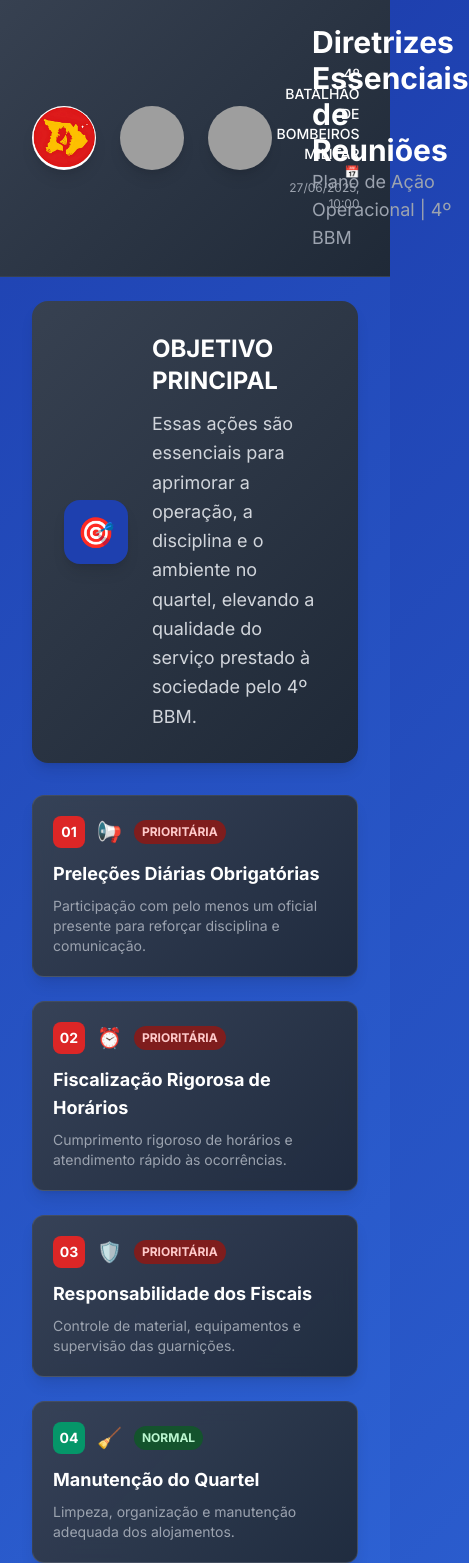
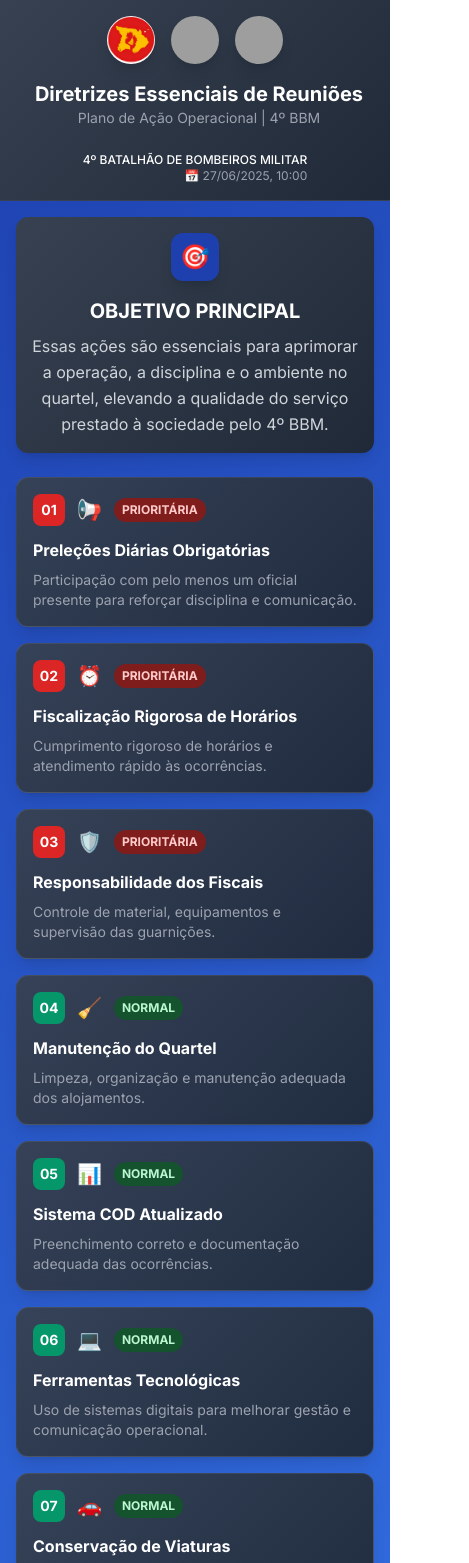
Before and after one commit to jvmendesjr/4bbm, a plain HTML site: page index.html in a window 390 px wide. Shown: the top 1563 px of the page, 469 px wide, since content can reach past the window. Drawn offline with nearby package versions, Linux system fonts and the light colour scheme; grey boxes are pictures that could not be loaded.

Commit message:
Update index.html
responsividade

```diff
--- a/index.html
+++ b/index.html
@@ -27,6 +27,98 @@
         .system-blue { background: #1e40af; }
         .system-green { background: #059669; }
         .system-red { background: #dc2626; }
+
+        /* Melhorias de responsividade */
+        @media (max-width: 768px) {
+            .mobile-header-stack {
+                flex-direction: column;
+                gap: 1rem;
+                text-align: center;
+            }
+
+            .mobile-logos {
+                flex-wrap: wrap;
+                justify-content: center;
+                gap: 0.75rem;
+            }
+
+            .mobile-logos img {
+                width: 3rem;
+                height: 3rem;
+            }
+
+            .mobile-title {
+                font-size: 1.5rem;
+                line-height: 1.3;
+            }
+
+            .mobile-subtitle {
+                font-size: 0.875rem;
+            }
+
+            .mobile-unit-info {
+                text-align: center;
+                margin-top: 0.5rem;
+            }
+
+            .mobile-objective {
+                flex-direction: column;
+                text-align: center;
+                gap: 1rem;
+            }
+
+            .mobile-objective-icon {
+                width: 3rem;
+                height: 3rem;
+                align-self: center;
+            }
+
+            .mobile-task-grid {
+                grid-template-columns: 1fr;
+                gap: 1rem;
+            }
+
+            .mobile-stats-grid {
+                grid-template-columns: 1fr;
+                gap: 1rem;
+            }
+
+            .mobile-padding {
+                padding-left: 1rem;
+                padding-right: 1rem;
+            }
+
+            .mobile-card-padding {
+                padding: 1rem;
+            }
+
+            .mobile-task-padding {
+                padding: 1rem;
+            }
+        }
+
+        @media (max-width: 480px) {
+            .mobile-small-title {
+                font-size: 1.25rem;
+            }
+
+            .mobile-small-subtitle {
+                font-size: 0.75rem;
+            }
+
+            .mobile-small-objective-title {
+                font-size: 1.25rem;
+            }
+
+            .mobile-small-objective-text {
+                font-size: 0.875rem;
+            }
+
+            .mobile-small-padding {
+                padding-left: 0.75rem;
+                padding-right: 0.75rem;
+            }
+        }
     </style>
     <script>
         tailwind.config = {
@@ -58,26 +150,24 @@
     <div class="min-h-screen">
         <!-- Header with Logos -->
         <header class="card-presentation border-b border-gray-200 dark:border-gray-700 theme-transition">
-            <div class="px-8 py-6">
-                <div class="flex items-center justify-between">
-                    <div class="flex items-center gap-6">
+            <div class="px-4 md:px-8 py-4 md:py-6 mobile-padding mobile-small-padding">
+                <div class="flex items-center justify-between mobile-header-stack">
+                    <div class="flex items-center gap-4 md:gap-6 mobile-logos">
                         <!-- Logos lado a lado -->
-                        <img src="logocratus4BBM.png" alt="Logo Ceará" class="w-16 h-16 rounded-full shadow-lg">
-                        <img src="logoiguatu4BBM.png" alt="Logo CBMCE" class="w-16 h-16 rounded-full shadow-lg">
-                        <img src="taua.png" alt="Logo 4º BBM" class="w-16 h-16 rounded-full shadow-lg">
+                        <img src="logocratus4BBM.png" alt="Logo Ceará" class="w-12 h-12 md:w-16 md:h-16 rounded-full shadow-lg">
+                        <img src="logoiguatu4BBM.png" alt="Logo CBMCE" class="w-12 h-12 md:w-16 md:h-16 rounded-full shadow-lg">
+                        <img src="taua.png" alt="Logo 4º BBM" class="w-12 h-12 md:w-16 md:h-16 rounded-full shadow-lg">
 
-                        <div class="ml-4">
-                            <h1 class="text-3xl font-bold text-gray-900 dark:text-white">Diretrizes Essenciais de Reuniões</h1>
-                            <p class="text-lg text-gray-600 dark:text-gray-400">Plano de Ação Operacional | 4º BBM</p>
+                        <div class="ml-2 md:ml-4">
+                            <h1 class="text-xl md:text-3xl font-bold text-gray-900 dark:text-white mobile-title mobile-small-title">Diretrizes Essenciais de Reuniões</h1>
+                            <p class="text-sm md:text-lg text-gray-600 dark:text-gray-400 mobile-subtitle mobile-small-subtitle">Plano de Ação Operacional | 4º BBM</p>
                         </div>
                     </div>
 
                     <div class="flex items-center gap-4">
-
-
                         <!-- Unit Info -->
-                        <div class="text-right">
-                            <p class="text-sm font-medium text-gray-900 dark:text-white">4º BATALHÃO DE BOMBEIROS MILITAR</p>
+                        <div class="text-right mobile-unit-info">
+                            <p class="text-xs md:text-sm font-medium text-gray-900 dark:text-white">4º BATALHÃO DE BOMBEIROS MILITAR</p>
                             <p class="text-xs text-gray-500 dark:text-gray-400">📅 27/06/2025, 10:00</p>
                         </div>
                     </div>
@@ -86,16 +176,16 @@
         </header>
 
         <!-- Main Content -->
-        <main class="px-8 py-6">
+        <main class="px-4 md:px-8 py-4 md:py-6 mobile-padding mobile-small-padding">
             <!-- Objective Banner -->
-            <div class="card-presentation rounded-2xl p-8 mb-8 shadow-lg">
-                <div class="flex items-center gap-6">
-                    <div class="w-16 h-16 system-blue rounded-2xl flex items-center justify-center flex-shrink-0 shadow-lg">
-                        <span class="text-3xl text-white">🎯</span>
+            <div class="card-presentation rounded-xl md:rounded-2xl p-4 md:p-8 mb-6 md:mb-8 shadow-lg mobile-card-padding">
+                <div class="flex items-center gap-4 md:gap-6 mobile-objective">
+                    <div class="w-12 h-12 md:w-16 md:h-16 system-blue rounded-xl md:rounded-2xl flex items-center justify-center flex-shrink-0 shadow-lg mobile-objective-icon">
+                        <span class="text-2xl md:text-3xl text-white">🎯</span>
                     </div>
                     <div>
-                        <h2 class="text-2xl font-bold text-gray-900 dark:text-white mb-3">OBJETIVO PRINCIPAL</h2>
-                        <p class="text-lg text-gray-700 dark:text-gray-300 leading-relaxed">
+                        <h2 class="text-xl md:text-2xl font-bold text-gray-900 dark:text-white mb-2 md:mb-3 mobile-small-objective-title">OBJETIVO PRINCIPAL</h2>
+                        <p class="text-base md:text-lg text-gray-700 dark:text-gray-300 leading-relaxed mobile-small-objective-text">
                             Essas ações são essenciais para aprimorar a operação, a disciplina e o ambiente no quartel,
                             elevando a qualidade do serviço prestado à sociedade pelo 4º BBM.
                         </p>
@@ -104,154 +194,154 @@
             </div>
 
             <!-- Tasks Compact Grid -->
-            <div class="grid grid-cols-1 md:grid-cols-2 lg:grid-cols-3 gap-6 mb-8">
+            <div class="grid grid-cols-1 md:grid-cols-2 lg:grid-cols-3 gap-4 md:gap-6 mb-6 md:mb-8 mobile-task-grid">
                 <!-- Task 1 -->
-                <div class="task-compact rounded-xl p-5 priority-high shadow-lg">
+                <div class="task-compact rounded-xl p-4 md:p-5 priority-high shadow-lg mobile-task-padding">
                     <div class="flex items-center gap-3 mb-3">
                         <div class="w-8 h-8 system-red text-white rounded-lg flex items-center justify-center font-bold text-sm">01</div>
                         <span class="text-xl">📢</span>
                         <span class="px-2 py-1 text-xs font-bold bg-red-100 dark:bg-red-900 text-red-800 dark:text-red-200 rounded-full">PRIORITÁRIA</span>
                     </div>
-                    <h3 class="text-lg font-bold text-gray-900 dark:text-white mb-2">Preleções Diárias Obrigatórias</h3>
+                    <h3 class="text-base md:text-lg font-bold text-gray-900 dark:text-white mb-2">Preleções Diárias Obrigatórias</h3>
                     <p class="text-sm text-gray-600 dark:text-gray-400">Participação com pelo menos um oficial presente para reforçar disciplina e comunicação.</p>
                 </div>
 
                 <!-- Task 2 -->
-                <div class="task-compact rounded-xl p-5 priority-high shadow-lg">
+                <div class="task-compact rounded-xl p-4 md:p-5 priority-high shadow-lg mobile-task-padding">
                     <div class="flex items-center gap-3 mb-3">
                         <div class="w-8 h-8 system-red text-white rounded-lg flex items-center justify-center font-bold text-sm">02</div>
                         <span class="text-xl">⏰</span>
                         <span class="px-2 py-1 text-xs font-bold bg-red-100 dark:bg-red-900 text-red-800 dark:text-red-200 rounded-full">PRIORITÁRIA</span>
                     </div>
-                    <h3 class="text-lg font-bold text-gray-900 dark:text-white mb-2">Fiscalização Rigorosa de Horários</h3>
+                    <h3 class="text-base md:text-lg font-bold text-gray-900 dark:text-white mb-2">Fiscalização Rigorosa de Horários</h3>
                     <p class="text-sm text-gray-600 dark:text-gray-400">Cumprimento rigoroso de horários e atendimento rápido às ocorrências.</p>
                 </div>
 
                 <!-- Task 3 -->
-                <div class="task-compact rounded-xl p-5 priority-high shadow-lg">
+                <div class="task-compact rounded-xl p-4 md:p-5 priority-high shadow-lg mobile-task-padding">
                     <div class="flex items-center gap-3 mb-3">
                         <div class="w-8 h-8 system-red text-white rounded-lg flex items-center justify-center font-bold text-sm">03</div>
                         <span class="text-xl">🛡️</span>
                         <span class="px-2 py-1 text-xs font-bold bg-red-100 dark:bg-red-900 text-red-800 dark:text-red-200 rounded-full">PRIORITÁRIA</span>
                     </div>
-                    <h3 class="text-lg font-bold text-gray-900 dark:text-white mb-2">Responsabilidade dos Fiscais</h3>
+                    <h3 class="text-base md:text-lg font-bold text-gray-900 dark:text-white mb-2">Responsabilidade dos Fiscais</h3>
                     <p class="text-sm text-gray-600 dark:text-gray-400">Controle de material, equipamentos e supervisão das guarnições.</p>
                 </div>
 
                 <!-- Task 4 -->
-                <div class="task-compact rounded-xl p-5 priority-normal shadow-lg">
+                <div class="task-compact rounded-xl p-4 md:p-5 priority-normal shadow-lg mobile-task-padding">
                     <div class="flex items-center gap-3 mb-3">
                         <div class="w-8 h-8 system-green text-white rounded-lg flex items-center justify-center font-bold text-sm">04</div>
                         <span class="text-xl">🧹</span>
                         <span class="px-2 py-1 text-xs font-bold bg-green-100 dark:bg-green-900 text-green-800 dark:text-green-200 rounded-full">NORMAL</span>
                     </div>
-                    <h3 class="text-lg font-bold text-gray-900 dark:text-white mb-2">Manutenção do Quartel</h3>
+                    <h3 class="text-base md:text-lg font-bold text-gray-900 dark:text-white mb-2">Manutenção do Quartel</h3>
                     <p class="text-sm text-gray-600 dark:text-gray-400">Limpeza, organização e manutenção adequada dos alojamentos.</p>
                 </div>
 
                 <!-- Task 5 -->
-                <div class="task-compact rounded-xl p-5 priority-normal shadow-lg">
+                <div class="task-compact rounded-xl p-4 md:p-5 priority-normal shadow-lg mobile-task-padding">
                     <div class="flex items-center gap-3 mb-3">
                         <div class="w-8 h-8 system-green text-white rounded-lg flex items-center justify-center font-bold text-sm">05</div>
                         <span class="text-xl">📊</span>
                         <span class="px-2 py-1 text-xs font-bold bg-green-100 dark:bg-green-900 text-green-800 dark:text-green-200 rounded-full">NORMAL</span>
                     </div>
-                    <h3 class="text-lg font-bold text-gray-900 dark:text-white mb-2">Sistema COD Atualizado</h3>
+                    <h3 class="text-base md:text-lg font-bold text-gray-900 dark:text-white mb-2">Sistema COD Atualizado</h3>
                     <p class="text-sm text-gray-600 dark:text-gray-400">Preenchimento correto e documentação adequada das ocorrências.</p>
                 </div>
 
                 <!-- Task 6 -->
-                <div class="task-compact rounded-xl p-5 priority-normal shadow-lg">
+                <div class="task-compact rounded-xl p-4 md:p-5 priority-normal shadow-lg mobile-task-padding">
                     <div class="flex items-center gap-3 mb-3">
                         <div class="w-8 h-8 system-green text-white rounded-lg flex items-center justify-center font-bold text-sm">06</div>
                         <span class="text-xl">💻</span>
                         <span class="px-2 py-1 text-xs font-bold bg-green-100 dark:bg-green-900 text-green-800 dark:text-green-200 rounded-full">NORMAL</span>
                     </div>
-                    <h3 class="text-lg font-bold text-gray-900 dark:text-white mb-2">Ferramentas Tecnológicas</h3>
+                    <h3 class="text-base md:text-lg font-bold text-gray-900 dark:text-white mb-2">Ferramentas Tecnológicas</h3>
                     <p class="text-sm text-gray-600 dark:text-gray-400">Uso de sistemas digitais para melhorar gestão e comunicação operacional.</p>
                 </div>
 
                 <!-- Task 7 -->
-                <div class="task-compact rounded-xl p-5 priority-normal shadow-lg">
+                <div class="task-compact rounded-xl p-4 md:p-5 priority-normal shadow-lg mobile-task-padding">
                     <div class="flex items-center gap-3 mb-3">
                         <div class="w-8 h-8 system-green text-white rounded-lg flex items-center justify-center font-bold text-sm">07</div>
                         <span class="text-xl">🚗</span>
                         <span class="px-2 py-1 text-xs font-bold bg-green-100 dark:bg-green-900 text-green-800 dark:text-green-200 rounded-full">NORMAL</span>
                     </div>
-                    <h3 class="text-lg font-bold text-gray-900 dark:text-white mb-2">Conservação de Viaturas</h3>
+                    <h3 class="text-base md:text-lg font-bold text-gray-900 dark:text-white mb-2">Conservação de Viaturas</h3>
                     <p class="text-sm text-gray-600 dark:text-gray-400">Acompanhamento diário e prevenção de danos nas viaturas operacionais.</p>
                 </div>
 
                 <!-- Task 8 -->
-                <div class="task-compact rounded-xl p-5 priority-normal shadow-lg">
+                <div class="task-compact rounded-xl p-4 md:p-5 priority-normal shadow-lg mobile-task-padding">
                     <div class="flex items-center gap-3 mb-3">
                         <div class="w-8 h-8 system-green text-white rounded-lg flex items-center justify-center font-bold text-sm">08</div>
                         <span class="text-xl">📋</span>
                         <span class="px-2 py-1 text-xs font-bold bg-green-100 dark:bg-green-900 text-green-800 dark:text-green-200 rounded-full">NORMAL</span>
                     </div>
-                    <h3 class="text-lg font-bold text-gray-900 dark:text-white mb-2">Comunicação com Administração</h3>
+                    <h3 class="text-base md:text-lg font-bold text-gray-900 dark:text-white mb-2">Comunicação com Administração</h3>
                     <p class="text-sm text-gray-600 dark:text-gray-400">Repasse constante de demandas administrativas e operacionais.</p>
                 </div>
 
                 <!-- Task 9 -->
-                <div class="task-compact rounded-xl p-5 priority-normal shadow-lg">
+                <div class="task-compact rounded-xl p-4 md:p-5 priority-normal shadow-lg mobile-task-padding">
                     <div class="flex items-center gap-3 mb-3">
                         <div class="w-8 h-8 system-green text-white rounded-lg flex items-center justify-center font-bold text-sm">09</div>
                         <span class="text-xl">📞</span>
                         <span class="px-2 py-1 text-xs font-bold bg-green-100 dark:bg-green-900 text-green-800 dark:text-green-200 rounded-full">NORMAL</span>
                     </div>
-                    <h3 class="text-lg font-bold text-gray-900 dark:text-white mb-2">Comunicação com Comando</h3>
+                    <h3 class="text-base md:text-lg font-bold text-gray-900 dark:text-white mb-2">Comunicação com Comando</h3>
                     <p class="text-sm text-gray-600 dark:text-gray-400">Comunicação ativa sobre dúvidas e problemas operacionais.</p>
                 </div>
 
                 <!-- Task 10 -->
-                <div class="task-compact rounded-xl p-5 priority-normal shadow-lg">
+                <div class="task-compact rounded-xl p-4 md:p-5 priority-normal shadow-lg mobile-task-padding">
                     <div class="flex items-center gap-3 mb-3">
                         <div class="w-8 h-8 system-green text-white rounded-lg flex items-center justify-center font-bold text-sm">10</div>
                         <span class="text-xl">👨‍💼</span>
                         <span class="px-2 py-1 text-xs font-bold bg-green-100 dark:bg-green-900 text-green-800 dark:text-green-200 rounded-full">NORMAL</span>
                     </div>
-                    <h3 class="text-lg font-bold text-gray-900 dark:text-white mb-2">Reuniões de Alinhamento</h3>
+                    <h3 class="text-base md:text-lg font-bold text-gray-900 dark:text-white mb-2">Reuniões de Alinhamento</h3>
                     <p class="text-sm text-gray-600 dark:text-gray-400">Preparação e participação em reuniões de alinhamento operacional.</p>
                 </div>
             </div>
 
             <!-- Statistics Summary -->
-            <div class="grid grid-cols-1 md:grid-cols-3 gap-6 mb-8">
-                <div class="card-presentation rounded-xl p-6 text-center shadow-lg">
+            <div class="grid grid-cols-1 md:grid-cols-3 gap-4 md:gap-6 mb-6 md:mb-8 mobile-stats-grid">
+                <div class="card-presentation rounded-xl p-4 md:p-6 text-center shadow-lg">
                     <div class="w-12 h-12 system-red rounded-full flex items-center justify-center mx-auto mb-4">
                         <span class="text-white font-bold text-xl">3</span>
                     </div>
-                    <h3 class="text-lg font-bold text-gray-900 dark:text-white">Tarefas Prioritárias</h3>
-                    <p class="text-gray-600 dark:text-gray-400">Requerem atenção imediata</p>
+                    <h3 class="text-base md:text-lg font-bold text-gray-900 dark:text-white">Tarefas Prioritárias</h3>
+                    <p class="text-sm text-gray-600 dark:text-gray-400">Requerem atenção imediata</p>
                 </div>
 
-                <div class="card-presentation rounded-xl p-6 text-center shadow-lg">
+                <div class="card-presentation rounded-xl p-4 md:p-6 text-center shadow-lg">
                     <div class="w-12 h-12 system-green rounded-full flex items-center justify-center mx-auto mb-4">
                         <span class="text-white font-bold text-xl">7</span>
                     </div>
-                    <h3 class="text-lg font-bold text-gray-900 dark:text-white">Tarefas Normais</h3>
-                    <p class="text-gray-600 dark:text-gray-400">Execução programada</p>
+                    <h3 class="text-base md:text-lg font-bold text-gray-900 dark:text-white">Tarefas Normais</h3>
+                    <p class="text-sm text-gray-600 dark:text-gray-400">Execução programada</p>
                 </div>
 
-                <div class="card-presentation rounded-xl p-6 text-center shadow-lg">
+                <div class="card-presentation rounded-xl p-4 md:p-6 text-center shadow-lg">
                     <div class="w-12 h-12 system-blue rounded-full flex items-center justify-center mx-auto mb-4">
                         <span class="text-white font-bold text-xl">10</span>
                     </div>
-                    <h3 class="text-lg font-bold text-gray-900 dark:text-white">Total de Ações</h3>
-                    <p class="text-gray-600 dark:text-gray-400">Plano operacional completo</p>
+                    <h3 class="text-base md:text-lg font-bold text-gray-900 dark:text-white">Total de Ações</h3>
+                    <p class="text-sm text-gray-600 dark:text-gray-400">Plano operacional completo</p>
                 </div>
             </div>
 
             <!-- Footer Info -->
-            <div class="card-presentation rounded-xl p-6 shadow-lg text-center">
+            <div class="card-presentation rounded-xl p-4 md:p-6 shadow-lg text-center">
                 <div class="flex items-center justify-center gap-4 mb-4">
                     <div class="w-12 h-12 system-blue rounded-xl flex items-center justify-center">
                         <span class="text-white text-xl">🏢</span>
                     </div>
                     <div>
-                        <h3 class="text-xl font-bold text-gray-900 dark:text-white">4º Batalhão de Bombeiros Militar</h3>
-                        <p class="text-gray-600 dark:text-gray-400">Plano de Ação Operacional - Reunião de Alinhamento</p>
+                        <h3 class="text-lg md:text-xl font-bold text-gray-900 dark:text-white">4º Batalhão de Bombeiros Militar</h3>
+                        <p class="text-sm md:text-base text-gray-600 dark:text-gray-400">Plano de Ação Operacional - Reunião de Alinhamento</p>
                     </div>
                 </div>
             </div>
```
